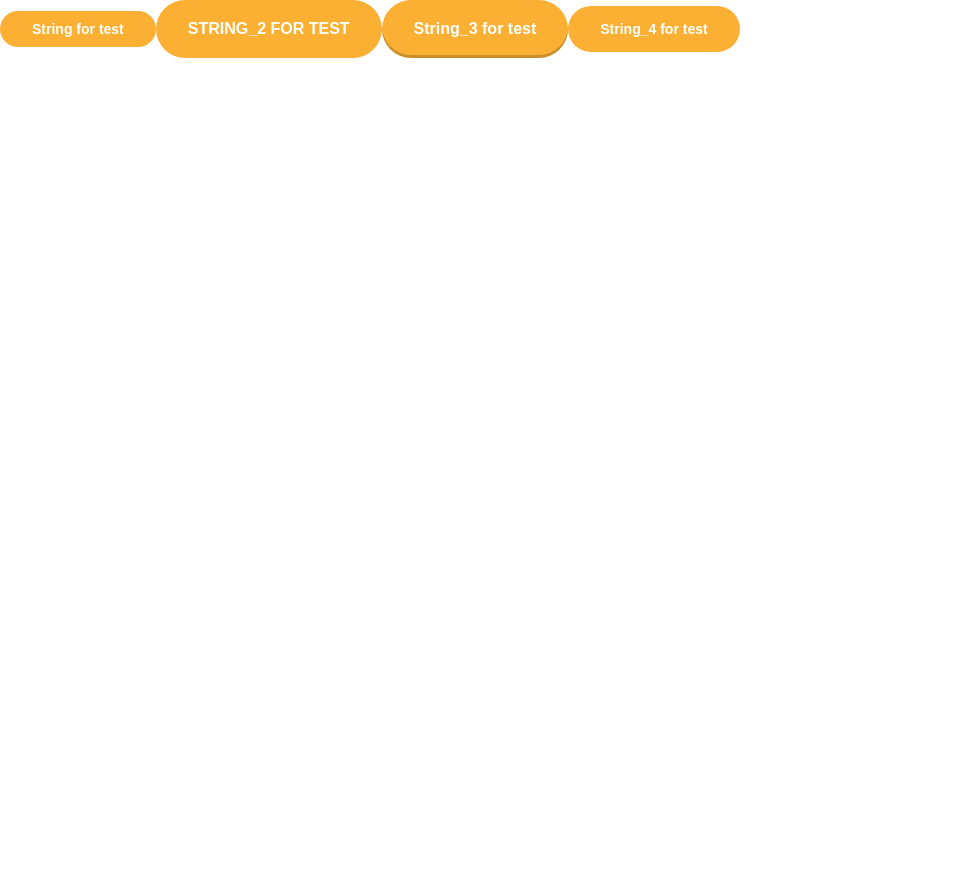
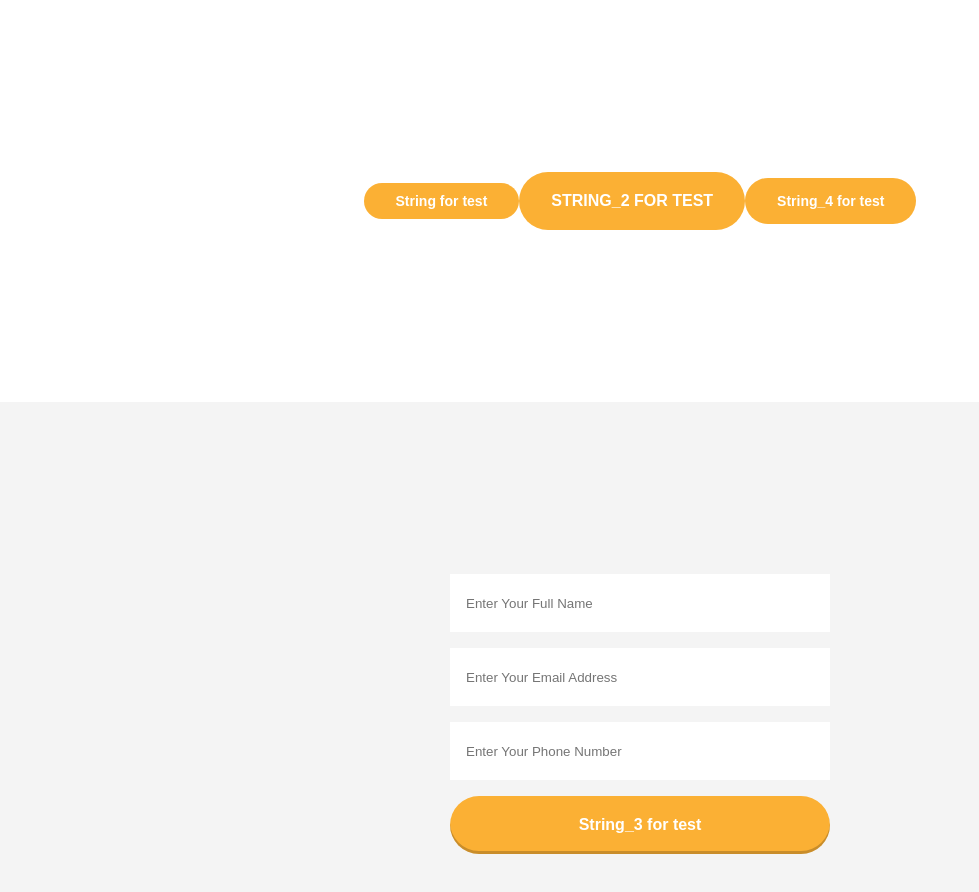
Before and after one commit to annadruzhinina/megapack, a React (Create React App) app: page / in a window 1280 px wide. Shown: the top 892 px of the page, without its empty margins (0-979 px from the left). Before the commit the page ends 800 px from the top, so only its background shows below. Built offline with nearby package versions, Linux system fonts and the light colour scheme.

Commit message:
#4 Add component input

```diff
--- a/src/components/App.js
+++ b/src/components/App.js
@@ -1,14 +1,37 @@
 import React from "react";
 import Button from "../shared/components/Button";
+import '../styles/components/input.scss';
+import '../styles/section.scss';
+import '../styles/form.scss';
 
 function App() {
   return (
-    <div>
-      <Button text={'String for test'}/>
-      <Button text={'String_2 for test'} btnStyle={'lg'}/>
-      <Button text={'String_3 for test'} btnStyle={'shadow'}/>
-      <Button text={'String_4 for test'} btnStyle={'md'}/>
-    </div>
+    <main>
+      <section className='md-section'>
+        <div className="md-section__container">
+          <Button text={'String for test'}/>
+          <Button text={'String_2 for test'} btnStyle={'lg'}/>
+          <Button text={'String_4 for test'} btnStyle={'md'}/>
+        </div>
+      </section>
+
+      <section className='md-section--gray'>
+        <div className="md-section__container">
+          <form className='mp-form'>
+            <input className='mp-input'
+                   type='text'
+                   placeholder='Enter Your Full Name'/>
+            <input className='mp-input'
+                   type='email'
+                   placeholder='Enter Your Email Address'/>
+            <input className='mp-input'
+                   type='text'
+                   placeholder='Enter Your Phone Number'/>
+            <Button text={'String_3 for test'} btnStyle={'shadow'}/>
+          </form>
+        </div>
+      </section>
+    </main>
   );
 }
 
--- a/src/styles/components/button/btn-primary-shadow.scss
+++ b/src/styles/components/button/btn-primary-shadow.scss
@@ -3,4 +3,5 @@
 .mp-btn-primary--shadow {
   @include btn-variant($button-primary-lg, $bt-primary-lg-text, $btn-primary-bg, $btn-primary-color, $btn-primary-bg-action);
   box-shadow: $btn-primary-shadow;
+  width: 100%;
 }
--- /dev/null
+++ b/src/styles/components/input.scss
@@ -0,0 +1,11 @@
+@import '../variables/variables';
+
+.mp-input {
+  width: 100%;
+  display: block;
+  border: 0;
+  height: $input-height;
+  padding: $input-spaces;
+  background-color: $input-bg;
+  margin-bottom: $space-base;
+}
--- /dev/null
+++ b/src/styles/form.scss
@@ -0,0 +1,6 @@
+@import 'variables/variables';
+
+.mp-form {
+  width: $form-width;
+  margin: 0 auto;
+}
--- a/src/styles/index.scss
+++ b/src/styles/index.scss
@@ -1,2 +1,13 @@
 @import './reset';
-@import './main';
+@import 'variables/variables';
+
+body {
+  overflow: hidden;
+  overflow-y: auto;
+  font-family: $body-font-family;
+  font-size: $body-font-size;
+  line-height: $body-line-height;
+  color: $body-color;
+  background-color: $body-bg;
+
+}
--- a/src/styles/main.scss
+++ /dev/null
@@ -1,12 +0,0 @@
-@import 'variables/variables';
-
-body {
-  overflow: hidden;
-  overflow-y: auto;
-  font-family: $body-font-family;
-  font-size: $body-font-size;
-  line-height: $body-line-height;
-  color: $body-color;
-  background-color: $body-bg;
-
-}
--- /dev/null
+++ b/src/styles/section.scss
@@ -0,0 +1,18 @@
+@import 'variables/variables';
+
+.md-section {
+
+  &__container {
+    width: $screen-lg;
+    margin: 0 auto;
+  }
+
+  &--gray {
+    background-color: $color-grey-lighter;
+  }
+}
+
+[class*='md-section'] {
+  padding: $space-big $space-base;
+  text-align: center;
+}
--- a/src/styles/variables/variables-color.scss
+++ b/src/styles/variables/variables-color.scss
@@ -21,3 +21,8 @@ $btn-primary-bg: $color-primary;
 $btn-primary-bg-action: $color-primary-dark;
 $btn-primary-color: $color-white;
 $btn-primary-shadow: 0 -3px 0px 0px rgba(0,0,0,0.2) inset;
+
+/*
+* Input.
+*/
+$input-bg: $color-white;
--- a/src/styles/variables/variables.scss
+++ b/src/styles/variables/variables.scss
@@ -17,6 +17,7 @@ $font-opensans-regular: 'OpenSans-Regular', Arial, sans-serif;
 */
 $screen-xs: 460px;
 $screen-md: 680px;
+$screen-lg: 1200px;
 
 /*
 * Spaces.
@@ -24,7 +25,7 @@ $screen-md: 680px;
 $space-base: 16px;
 $space-base-half: $space-base/2;
 $space-base-double: $space-base*2;
-$space-base-triple: $space-base*3;
+$space-big: 86px;
 
 /*
 * Fonts.
@@ -63,3 +64,14 @@ $button-primary-lg: 58px;
 $bt-primary-sm-text: 14px;
 $bt-primary-md-text: 14px;
 $bt-primary-lg-text: 16px;
+
+/*
+* Input.
+*/
+$input-height: $button-primary-lg;
+$input-spaces: $space-base-half $space-base;
+
+/*
+* Form.
+*/
+$form-width: 380px;
```
